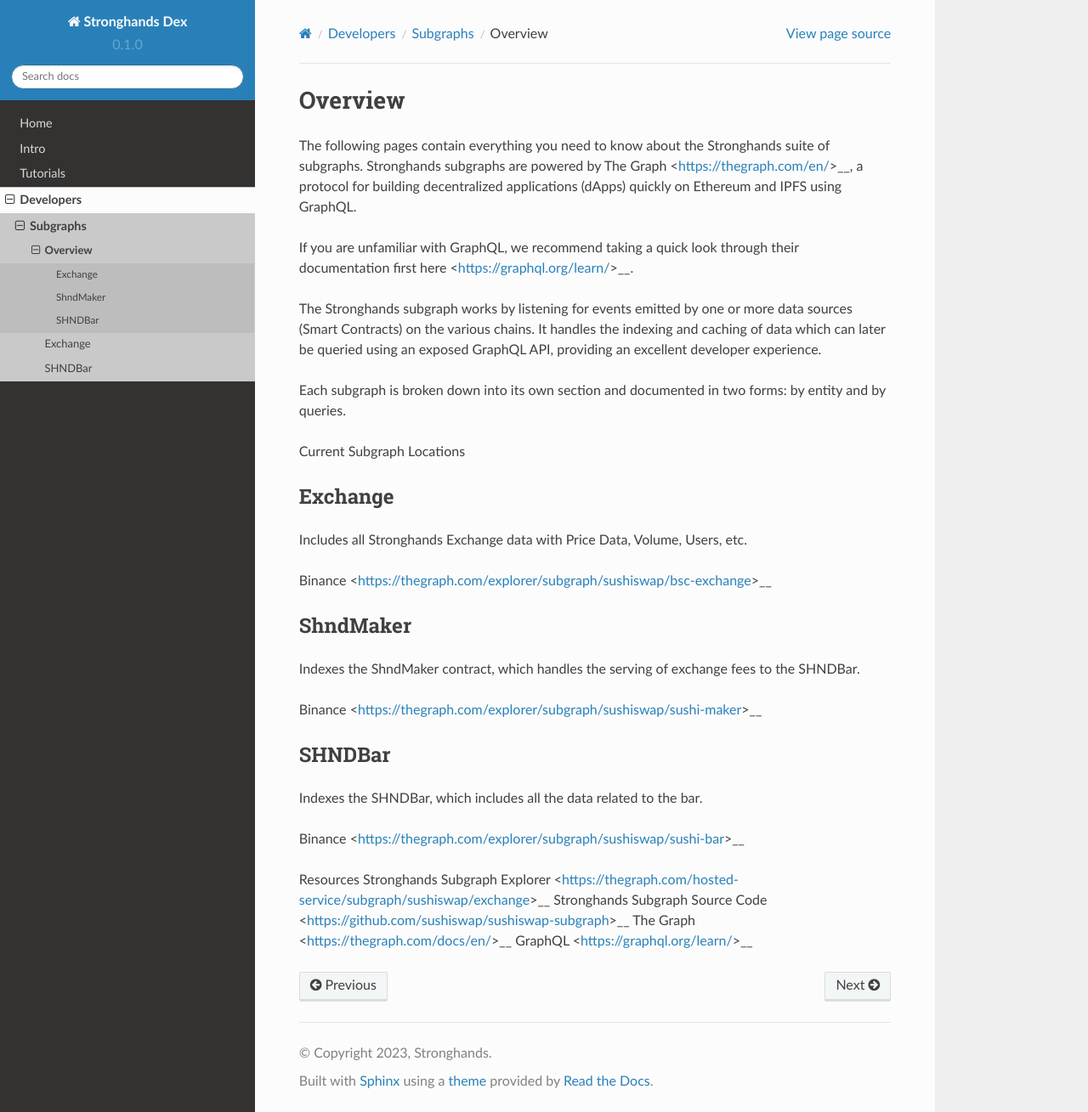
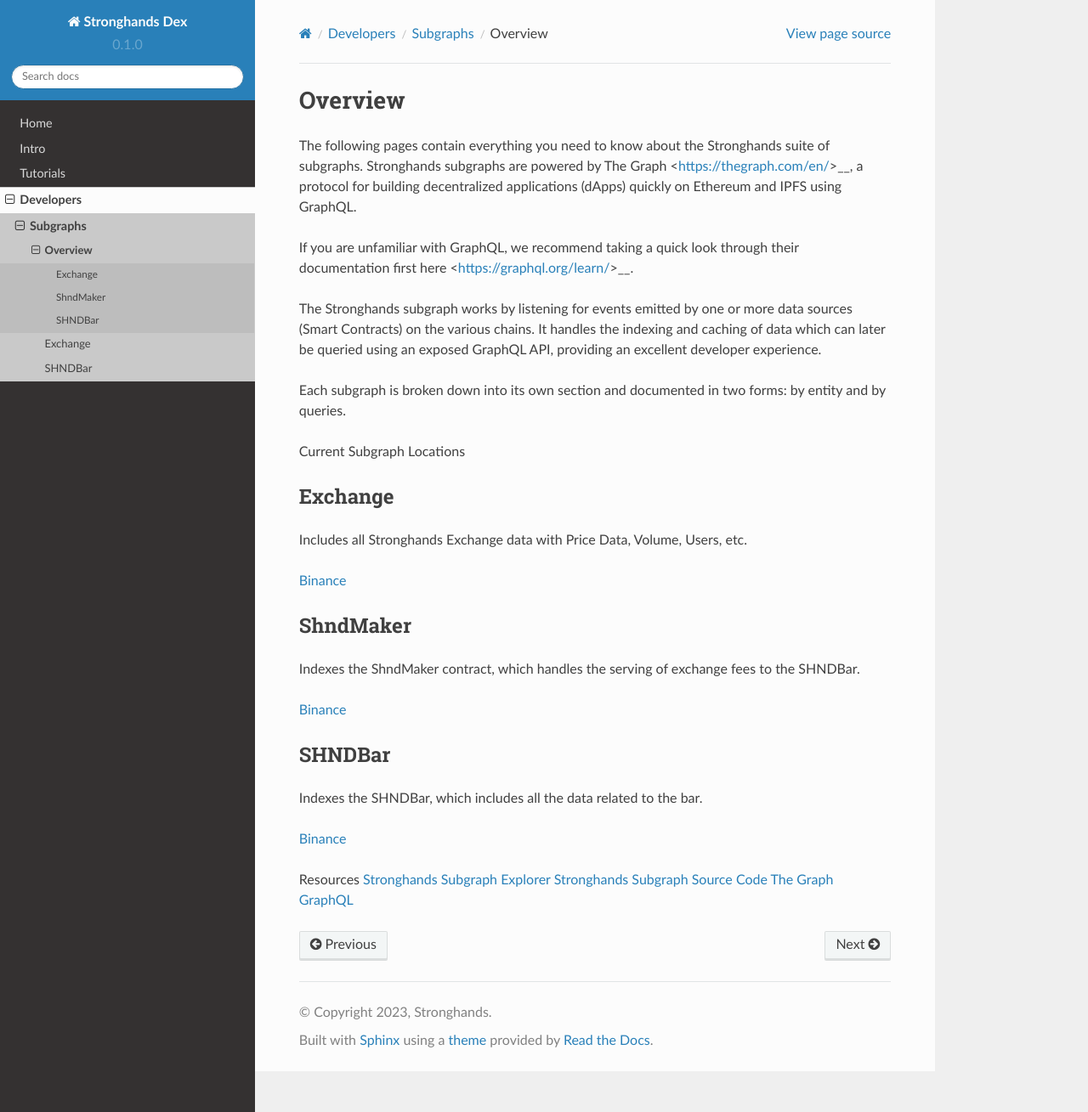
Before and after one commit to Dev-Legion/stronghands-documentation, a Sphinx documentation site: the page built from docs/source/developers/subgraphs/overview.rst, in a window 1280 px wide and 1309 px high. Shown: the whole window at 85% size. Built offline with Sphinx 7.4.7 and the Read the Docs theme 2.0.0, drawn with Linux system fonts in a browser that asks for light colours.

Commit message:
fix links

```diff
--- a/docs/source/developers/subgraphs/bar/queries.rst
+++ b/docs/source/developers/subgraphs/bar/queries.rst
@@ -2,9 +2,9 @@
 =========
 
 This page provides some sample query examples to help get you started
-with the SushiSwap SHNDBar subgraph.
+with the Stronghands SHNDBar subgraph.
 
-You can test any of the queries, or write your own, on the `SushiSwap
+You can test any of the queries, or write your own, on the `Stronghands
 SHNDBar
 subgraph <https://thegraph.com/explorer/subgraph?id=9PNQKCFNijybeAXkfSYrrQQ9gtRhLJB8VgmBSov3RkDQ&view=Overview>`__.
 
--- a/docs/source/developers/subgraphs/overview.rst
+++ b/docs/source/developers/subgraphs/overview.rst
@@ -16,24 +16,24 @@
 
 Includes all Stronghands Exchange data with Price Data, Volume, Users, etc.
 
-Binance <https://thegraph.com/explorer/subgraph/sushiswap/bsc-exchange>__
+`Binance <https://thegraph.com/explorer/subgraph/sushiswap/bsc-exchange>`_
 
 ShndMaker
 ^^^^^^^^^
 
 Indexes the ShndMaker contract, which handles the serving of exchange fees to the SHNDBar.
 
-Binance <https://thegraph.com/explorer/subgraph/sushiswap/sushi-maker>__
+`Binance <https://thegraph.com/explorer/subgraph/sushiswap/sushi-maker>`_
 
 SHNDBar
 ^^^^^^^
 
 Indexes the SHNDBar, which includes all the data related to the bar.
 
-Binance <https://thegraph.com/explorer/subgraph/sushiswap/sushi-bar>__
+`Binance <https://thegraph.com/explorer/subgraph/sushiswap/sushi-bar>`_
 
 Resources
-Stronghands Subgraph Explorer <https://thegraph.com/hosted-service/subgraph/sushiswap/exchange>__
-Stronghands Subgraph Source Code <https://github.com/sushiswap/sushiswap-subgraph>__
-The Graph <https://thegraph.com/docs/en/>__
-GraphQL <https://graphql.org/learn/>__
+`Stronghands Subgraph Explorer <https://thegraph.com/hosted-service/subgraph/sushiswap/exchange>`_
+`Stronghands Subgraph Source Code <https://github.com/sushiswap/sushiswap-subgraph>`_
+`The Graph <https://thegraph.com/docs/en/>`_
+`GraphQL <https://graphql.org/learn/>`_
```
